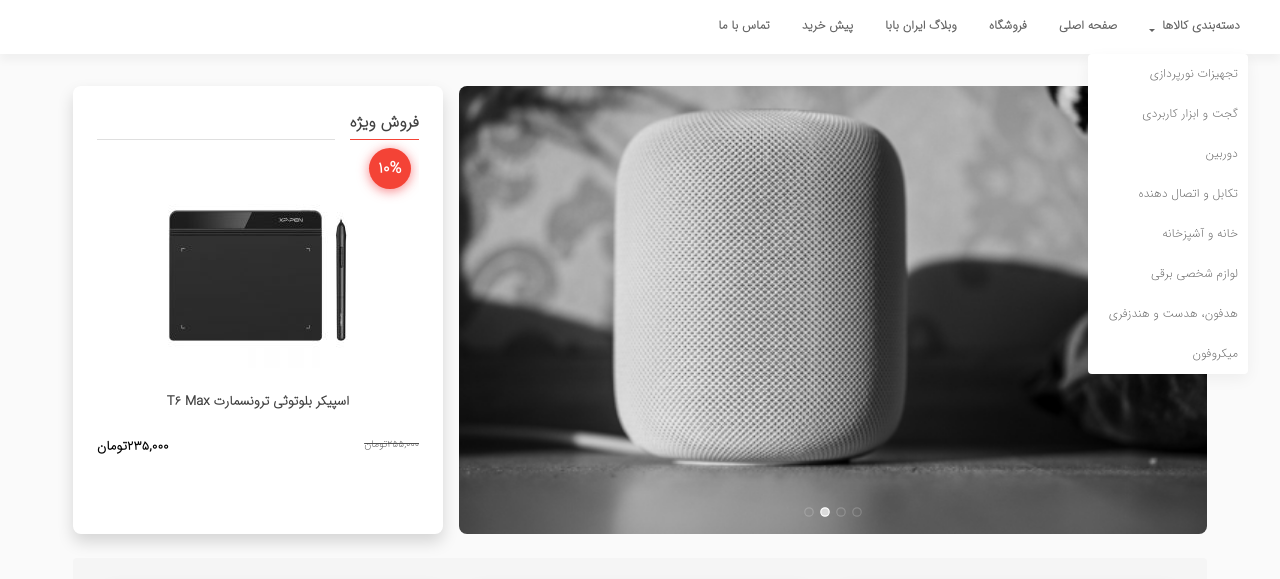
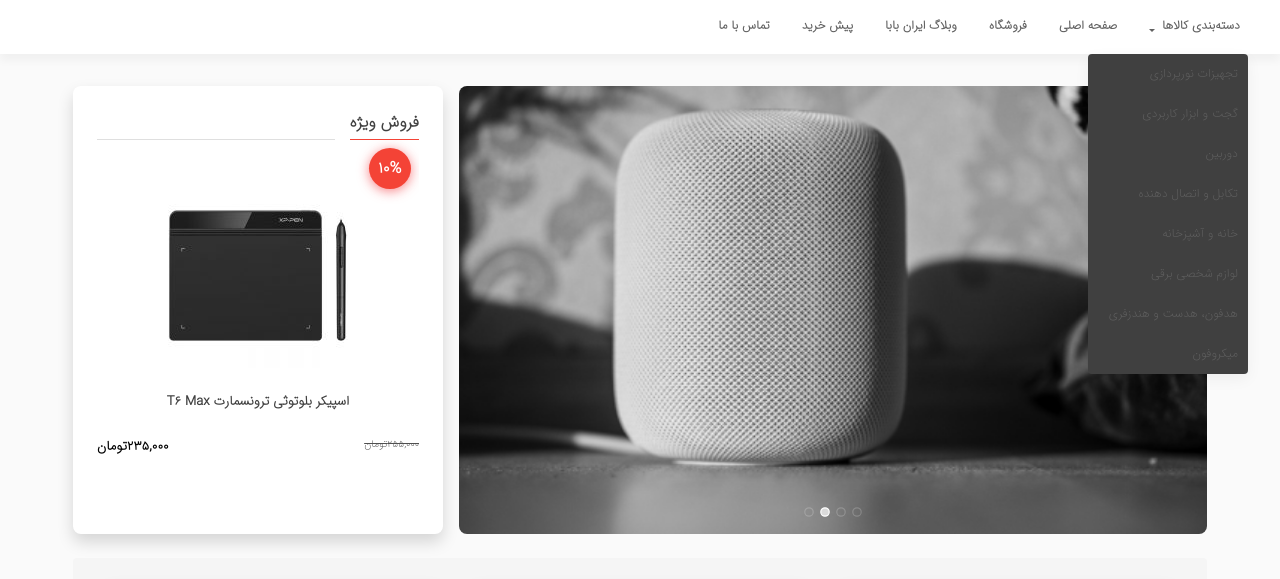
Before and after one commit to mohadese-mousavi/shop, a website: page index.html in a window 1280 px wide. Both pictures are taken after a click on the link "دسته‌بندی کالاها". Shown: the part 103-682 px from the top of the page. Drawn offline with nearby package versions, Linux system fonts and the light colour scheme.

Commit message:
add new color

```diff
--- a/assets/css/style.css
+++ b/assets/css/style.css
@@ -60,6 +60,10 @@ body {
 
 body {
     background-color: #fafafa;
+}
+
+.customMenu {
+    background-color: #404040;
 }
 
 .container {
--- a/index.html
+++ b/index.html
@@ -69,7 +69,7 @@
 
                         <a class="nav-link dropdown-toggle" href="#" id="categoryDropdown" data-toggle="dropdown" aria-expanded="false"> دسته‌بندی کالاها </a>
 
-                        <ul class="dropdown-menu mt-2 " aria-labelledby="categoryDropdown">
+                        <ul class="dropdown-menu mt-2 customMenu" aria-labelledby="categoryDropdown">
 
                             <!-- multilevel dropdown sample -->
                             <!-- <li class="dropdown dropright">
```
